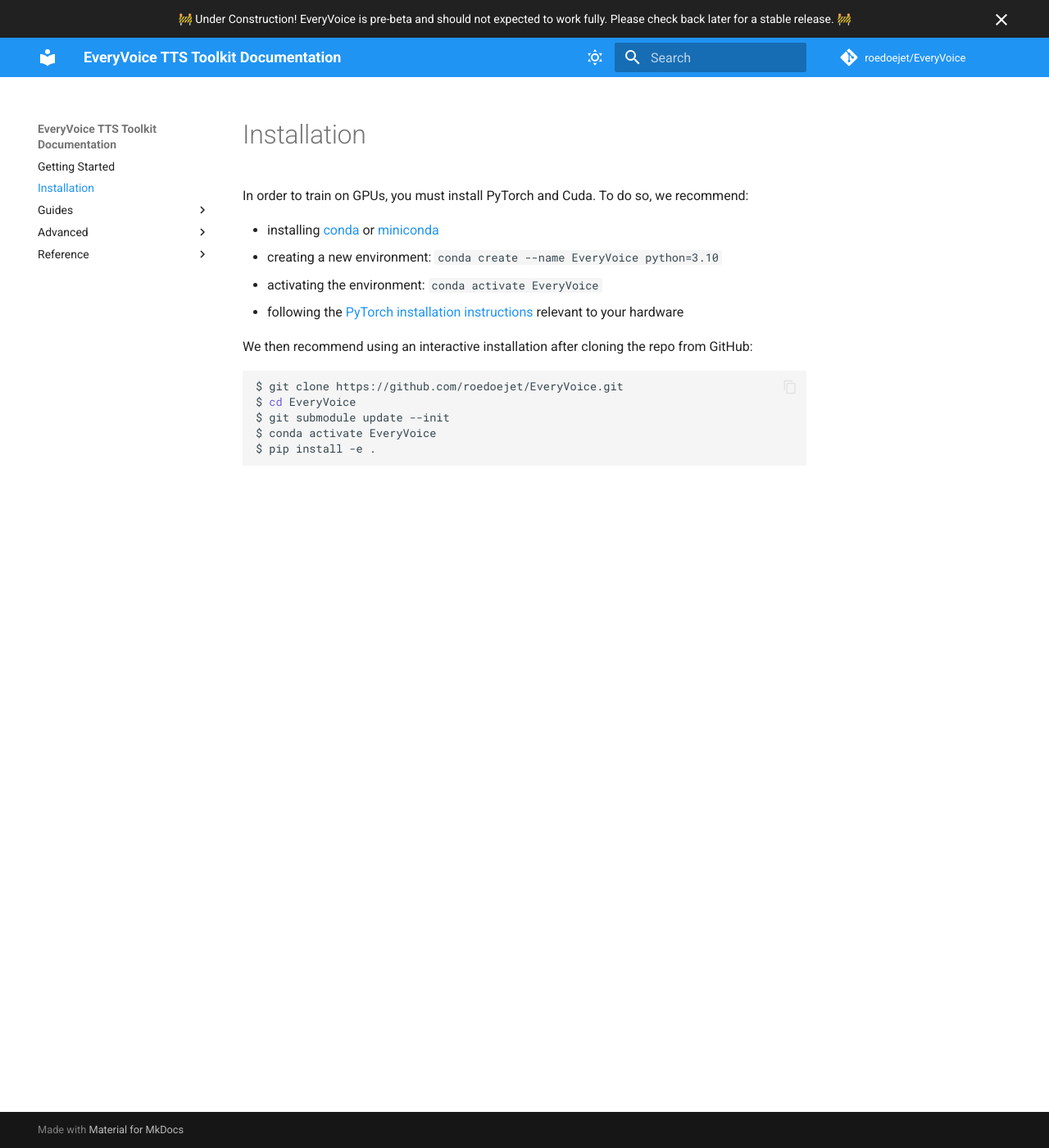
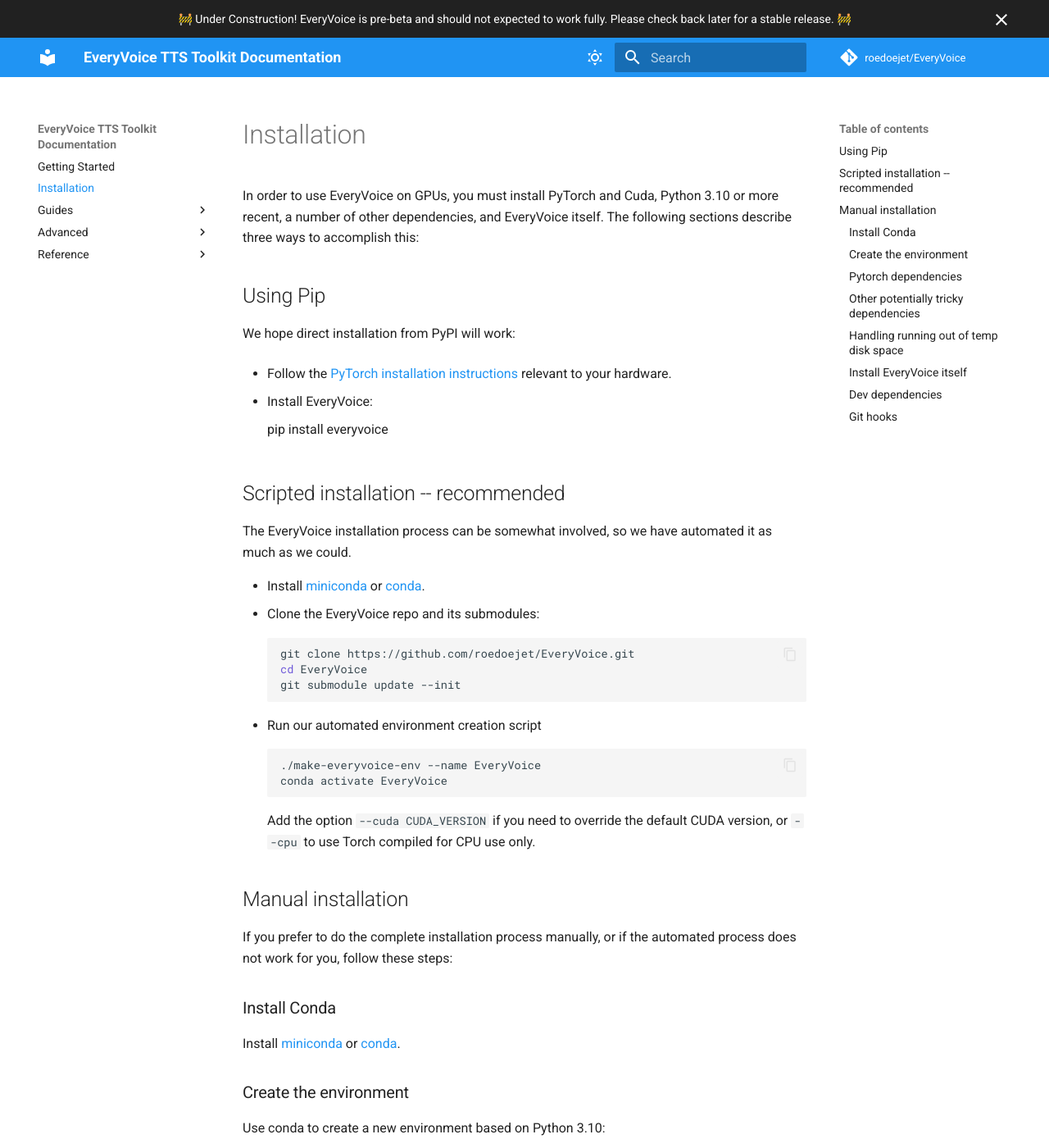
Before and after one commit to EveryVoiceTTS/EveryVoice, an MkDocs documentation site: the page built from docs/install.md, in a window 1280 px wide and 1400 px high. Shown: the whole window at 82% size. Built offline with MkDocs 1.6.1 and Material for MkDocs 9.7.7, drawn with Linux system fonts in a browser that asks for light colours; comment, search, counter and statistics services are not loaded; the version menu is left out; some of the changed text lies outside the part shown.

Commit message:
docs: update the installation instructions (#317)
* docs: update the installation instructions

 - update the out-of-date instructions in the manual
 - add the pip-based instructions
 - move the manual process from README.md into the manual: we want to
   keep the README.md shorter since that's what people will see first,
   and put the long, rarely needed details in the manual, where they can
   be found if needed but are not in your face.

Fixes: #305

* docs: clarify that the three install methods are alternatives

Co-authored-by: Aidan Pine <aidanpine@shaw.ca>

````diff
--- a/docs/install.md
+++ b/docs/install.md
@@ -1,18 +1,103 @@
 # Installation
 
-In order to train on GPUs, you must install PyTorch and Cuda. To do so, we recommend:
+In order to use EveryVoice on GPUs, you must install PyTorch and Cuda, Python 3.10 or more recent, a number of other dependencies, and EveryVoice itself. The following sections describe three ways to accomplish this:
 
-- installing [conda](https://docs.conda.io/projects/conda/en/stable/) or [miniconda](https://docs.conda.io/en/latest/miniconda.html)
-- creating a new environment: `conda create --name EveryVoice python=3.10`
-- activating the environment: `conda activate EveryVoice`
-- following the [PyTorch installation instructions](https://pytorch.org/get-started/locally/) relevant to your hardware
+## Using Pip
 
-We then recommend using an interactive installation after cloning the repo from GitHub:
+We hope direct installation from PyPI will work:
 
-```bash
-$ git clone https://github.com/roedoejet/EveryVoice.git
-$ cd EveryVoice
-$ git submodule update --init
-$ conda activate EveryVoice
-$ pip install -e .
+ - Follow the [PyTorch installation instructions](https://pytorch.org/get-started/locally/) relevant to your hardware.
+
+ - Install EveryVoice:
+
+       pip install everyvoice
+
+## Scripted installation -- recommended
+
+The EveryVoice installation process can be somewhat involved, so we have automated it as much as we could.
+
+ - Install [miniconda](https://docs.conda.io/en/latest/miniconda.html) or [conda](https://docs.conda.io/projects/conda/en/stable/).
+ - Clone the EveryVoice repo and its submodules:
+    ```sh
+	git clone https://github.com/roedoejet/EveryVoice.git
+	cd EveryVoice
+	git submodule update --init
+	```
+ - Run our automated environment creation script
+    ```sh
+	./make-everyvoice-env --name EveryVoice
+	conda activate EveryVoice
+	```
+	Add the option `--cuda CUDA_VERSION` if you need to override the default CUDA version, or `--cpu` to use Torch compiled for CPU use only.
+
+## Manual installation
+
+If you prefer to do the complete installation process manually, or if the automated process does not work for you, follow these steps:
+
+### Install Conda
+
+Install [miniconda](https://docs.conda.io/en/latest/miniconda.html) or [conda](https://docs.conda.io/projects/conda/en/stable/).
+
+
+### Create the environment
+
+Use conda to create a new environment based on Python 3.10:
+```sh
+conda create --name EveryVoice python=3.10
+conda activate EveryVoice
 ```
+
+### Pytorch dependencies
+
+Install our pytorch requirements from `requirements.torch.txt`, replacing `cu118` below (for
+CUDA 11.8) by your actual CUDA version tag (118 or higher), or by `cpu` for a CPU-only installation:
+
+```sh
+CUDA_TAG=cu118 pip install -r requirements.torch.txt --find-links https://download.pytorch.org/whl/torch_stable.html
+```
+
+Alternatively, you can follow the [PyTorch installation instructions](https://pytorch.org/get-started/locally/) relevant to your hardware.
+
+### Other potentially tricky dependencies
+
+These requirements sometimes require being run separately:
+```sh
+pip install cython
+conda install sox -c conda-forge
+```
+
+### Handling running out of temp disk space
+
+Installation will require a fair bit of space on `~/.cache` and your `$TMPDIR`
+(`/tmp` by default, if `$TMPDIR` is not set).  If you get the error
+`OSError: [Errno 28] No space left on device` during installation, you may need
+to do one or both of these operations:
+ - `export TMPDIR=/path/to/a/large/tmp/space` (or maybe `export TMPDIR=.`)
+ - `mkdir /path/to/a/large/filesystem/.cache; ln -s /path/to/a/large/filesystem/.cache ~/.cache`
+
+### Install EveryVoice itself
+
+Install EveryVoice locally from your cloned sandbox:
+
+```sh
+pip install -e .
+```
+
+### Dev dependencies
+
+Before you can run the test suites, you'll also need to install the dev dependencies:
+
+```sh
+pip install -r requirements.dev.txt
+```
+
+### Git hooks
+
+If you plan to contribute to the project, please install our Git hooks:
+
+```sh
+pre-commit install
+gitlint install-hook
+git submodule foreach 'pre-commit install'
+git submodule foreach 'gitlint install-hook'
+```
````
Also changed, not shown: README.md (+6 -36 lines).
